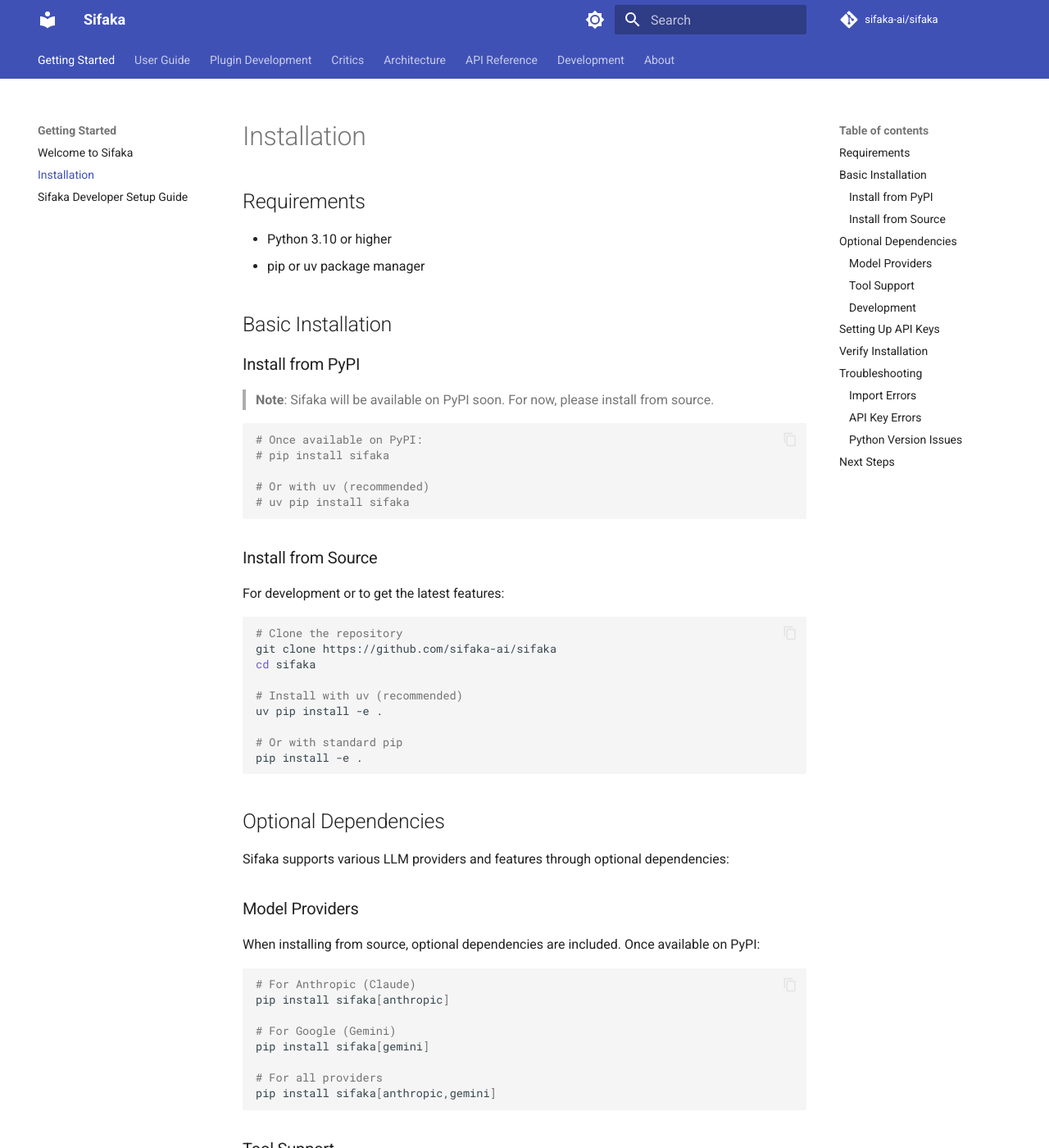
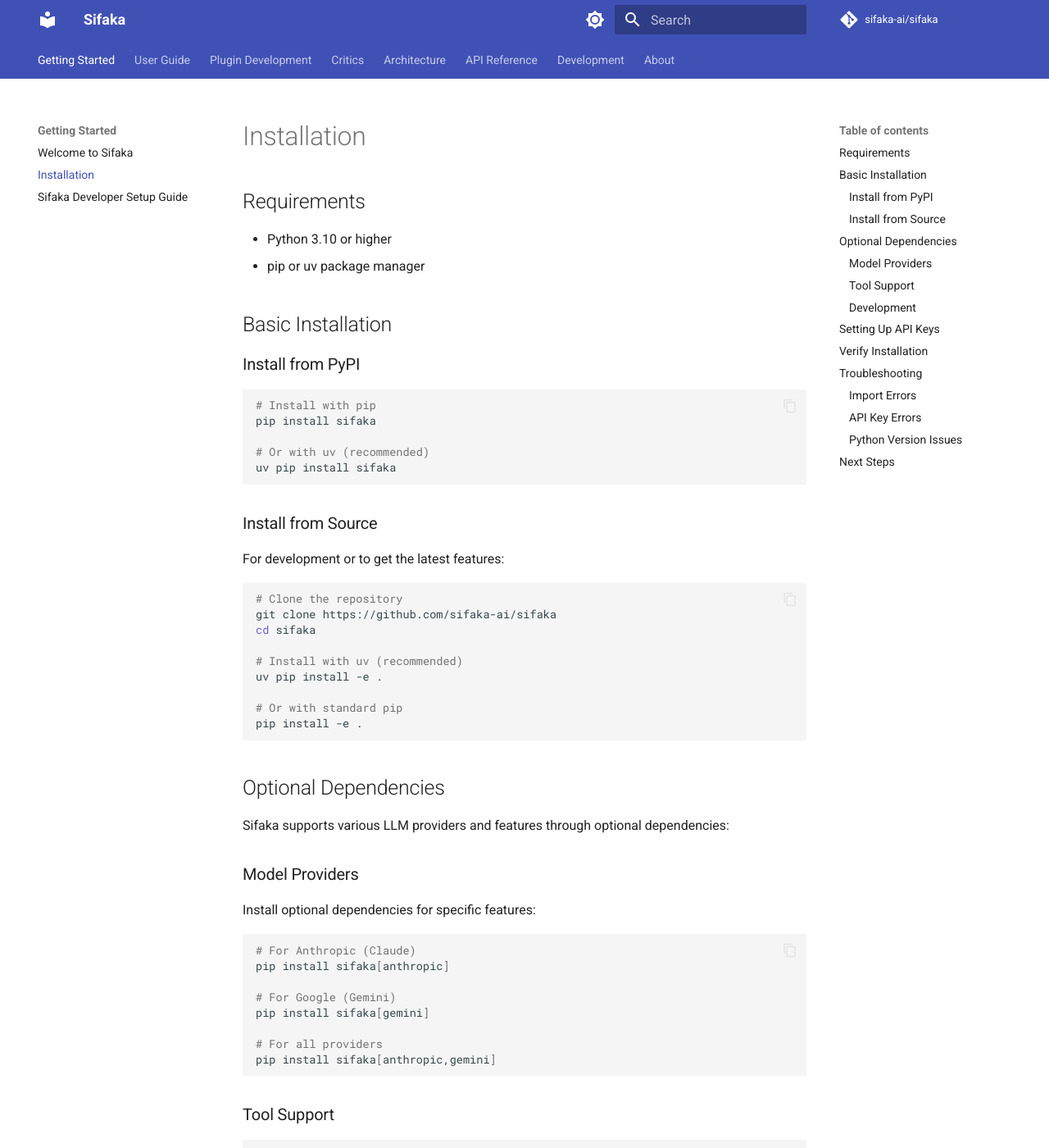
Before and after one commit to sifaka-ai/sifaka, an MkDocs documentation site: the page built from docs/installation.md, in a window 1280 px wide and 1400 px high. Shown: the whole window at 82% size. Built offline with MkDocs 1.6.1 and Material for MkDocs 9.7.7, drawn with Linux system fonts in a browser that asks for light colours; comment, search, counter and statistics services are not loaded.

Commit message:
Update documentation for PyPI availability
- Add __version__ attribute to sifaka/__init__.py
- Update installation docs to reflect PyPI availability
- Remove PyPI availability note from docs

````diff
--- a/docs/installation.md
+++ b/docs/installation.md
@@ -9,14 +9,12 @@
 
 ### Install from PyPI
 
-> **Note**: Sifaka will be available on PyPI soon. For now, please install from source.
-
 ```bash
-# Once available on PyPI:
-# pip install sifaka
+# Install with pip
+pip install sifaka
 
 # Or with uv (recommended)
-# uv pip install sifaka
+uv pip install sifaka
 ```
 
 ### Install from Source
@@ -41,7 +39,7 @@ Sifaka supports various LLM providers and features through optional dependencies
 
 ### Model Providers
 
-When installing from source, optional dependencies are included. Once available on PyPI:
+Install optional dependencies for specific features:
 
 ```bash
 # For Anthropic (Claude)
--- a/sifaka/__init__.py
+++ b/sifaka/__init__.py
@@ -1,4 +1,6 @@
 """Sifaka: AI-powered text improvement through iterative critique.
+
+__version__ = "0.1.1"
 
 Sifaka is a Python framework for improving text using Large Language Models
 (LLMs) and research-backed critique techniques. It provides a simple API
@@ -29,7 +31,7 @@ critics.
 - `SifakaResult`: Contains improved text and complete audit trail
 
 For more information, see the documentation at:
-https://docs.sifaka.ai/
+https://sifaka-ai.github.io/sifaka/
 """
 
 from dotenv import load_dotenv
````
